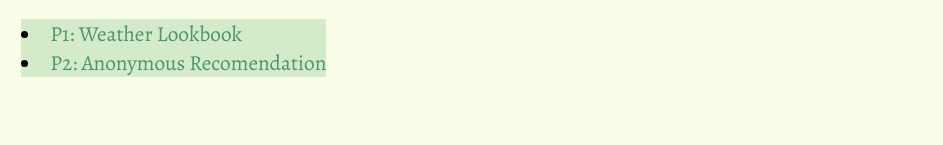
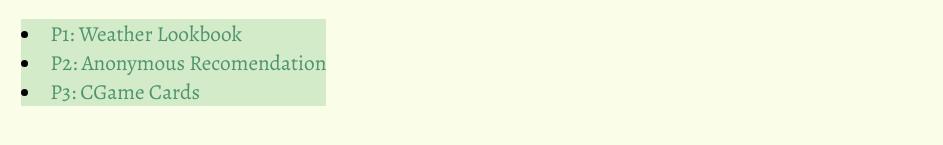
Before and after one commit to H-Y30N/UIDesign1, a plain HTML site: page index.html in a window 1280 px wide. Shown: the part 645-790 px from the top of the page, 337-1280 px from the left. Drawn offline with nearby package versions, Linux system fonts and the light colour scheme; a web font is replaced by a local one.

Commit message:
p3 added

```diff
--- a/index.html
+++ b/index.html
@@ -99,6 +99,16 @@
               P2: Anonymous Recomendation
             </a>
           </li>
+          <li style="width: 100%">
+            <a
+              href="P2_transcript/index.html"
+              style="text-decoration: none"
+              target="_blank"
+              rel="noopener noreferrer"
+            >
+              P3: CGame Cards
+            </a>
+          </li>
         </div>
       </div>
     </div>
```
Also changed, not shown: card3.html (added, +10 -0 lines), assets/card-template.png (added), assets/card-template2.png (added).
